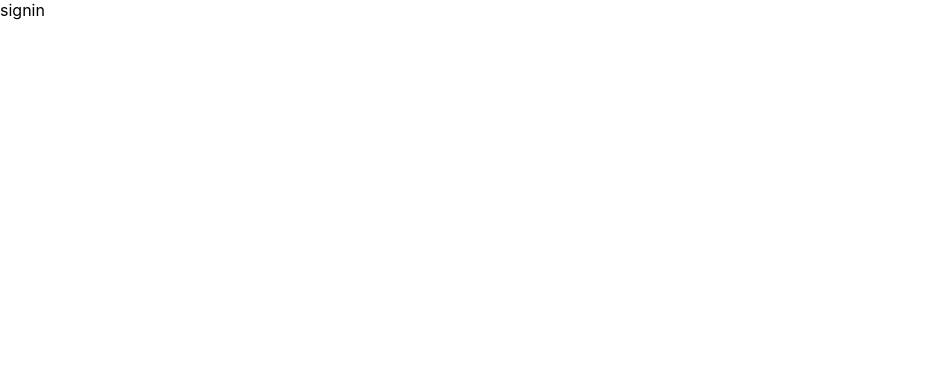
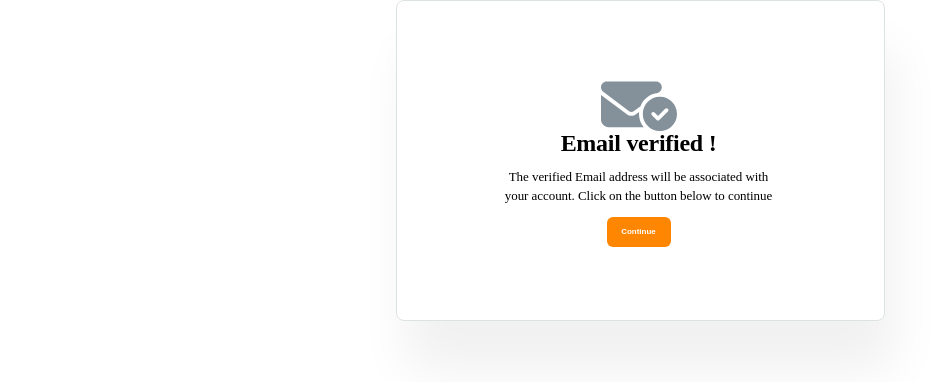
Before and after one commit to The0nis/Buddy, a React (Create React App) app: page / in a window 1280 px wide. Shown: the top 382 px of the page, without its empty margins (0-947 px from the left). Built offline with nearby package versions, Linux system fonts and the light colour scheme.

Commit message:
Email verify

```diff
--- a/package.json
+++ b/package.json
@@ -9,7 +9,7 @@
     "react": "^18.2.0",
     "react-dom": "^18.2.0",
     "react-router-dom": "^6.4.3",
-    "react-scripts": "5.0.1",
+    "react-scripts": "^5.0.1",
     "sass": "^1.56.1",
     "web-vitals": "^2.1.4"
   },
--- /dev/null
+++ b/src/components/Verifyemail/Verifyemail.js
@@ -0,0 +1,19 @@
+import React from "react";
+import style from "./Verifyemail.module.scss";
+import email from "../../assets/email.svg";
+
+const Verifyemail = () => {
+  return (
+    <div className={style.container}>
+      <img src={email} />
+      <h1>Email verified !</h1>
+      <h2>
+        The verified Email address will be associated with <br></br> your
+        account. Click on the button below to continue
+      </h2>
+      <button className={style.btn}>Continue</button>
+    </div>
+  );
+};
+
+export default Verifyemail;
--- /dev/null
+++ b/src/components/Verifyemail/Verifyemail.module.scss
@@ -0,0 +1,61 @@
+.container {
+  background-color: white;
+  display: flex;
+  flex-direction: column;
+  margin: auto;
+  padding-bottom: 20px;
+  justify-content: center;
+  align-items: center;
+  border: 1px solid #dde2e4;
+  box-shadow: 10px 50px 50px rgba(0, 0, 0, 0.06);
+  border-radius: 8px;
+  width: 489px;
+  padding-top: 80px;
+  padding-bottom: 73px;
+  padding-right: 87px;
+  padding-left: 84px;
+}
+
+text {
+  text-align: center;
+}
+
+h1 {
+  block-size: auto;
+  font-family: "Mulish";
+  font-style: normal;
+  font-weight: 700;
+  font-size: 24px;
+  line-height: 24px;
+  text-align: center;
+  letter-spacing: -0.011em;
+  padding-bottom: 12px;
+}
+
+h2 {
+  font-family: "Mulish";
+  font-style: normal;
+  font-weight: 500;
+  font-size: 13px;
+  line-height: 19px;
+  height: 38px;
+  text-align: center;
+  letter-spacing: -0.0045em;
+  padding-bottom: 50px;
+}
+.btn {
+  height: 30px;
+  background-color: #ff8600;
+  color: white;
+  border: none;
+  width: 4rem;
+  font-size: 8px;
+  font-weight: 600;
+  line-height: 24px;
+
+  margin: 0;
+  border-radius: 6px;
+
+  // ;
+  //   padding-bottom: 1rem
+}
--- a/src/index.css
+++ b/src/index.css
@@ -1,13 +1,7 @@
-body {
-  margin: 0;
-  font-family: -apple-system, BlinkMacSystemFont, 'Segoe UI', 'Roboto', 'Oxygen',
-    'Ubuntu', 'Cantarell', 'Fira Sans', 'Droid Sans', 'Helvetica Neue',
-    sans-serif;
-  -webkit-font-smoothing: antialiased;
-  -moz-osx-font-smoothing: grayscale;
+*
+{
+box-sizing: border-box;
+padding:0;
+margin:0;
+
 }
-
-code {
-  font-family: source-code-pro, Menlo, Monaco, Consolas, 'Courier New',
-    monospace;
-}
--- a/src/pages/signin.js
+++ b/src/pages/signin.js
@@ -1,8 +1,13 @@
 import React from 'react'
+import Verifyemail from '../components/Verifyemail/Verifyemail'
+
 
 const signin = () => {
   return (
-    <div>signin</div>
+    <div><Verifyemail/></div>
+
+
+
   )
 }
 
```
Also changed, not shown: src/assets/email.svg (added), src/components/SignedUp/Signedup.js (added), src/components/Singupscreen/Singupscreen.js (added), src/components/Singupscreen/signupscreen.module.scss (added), 1 other file (tests, documents, lock files or other folders).
